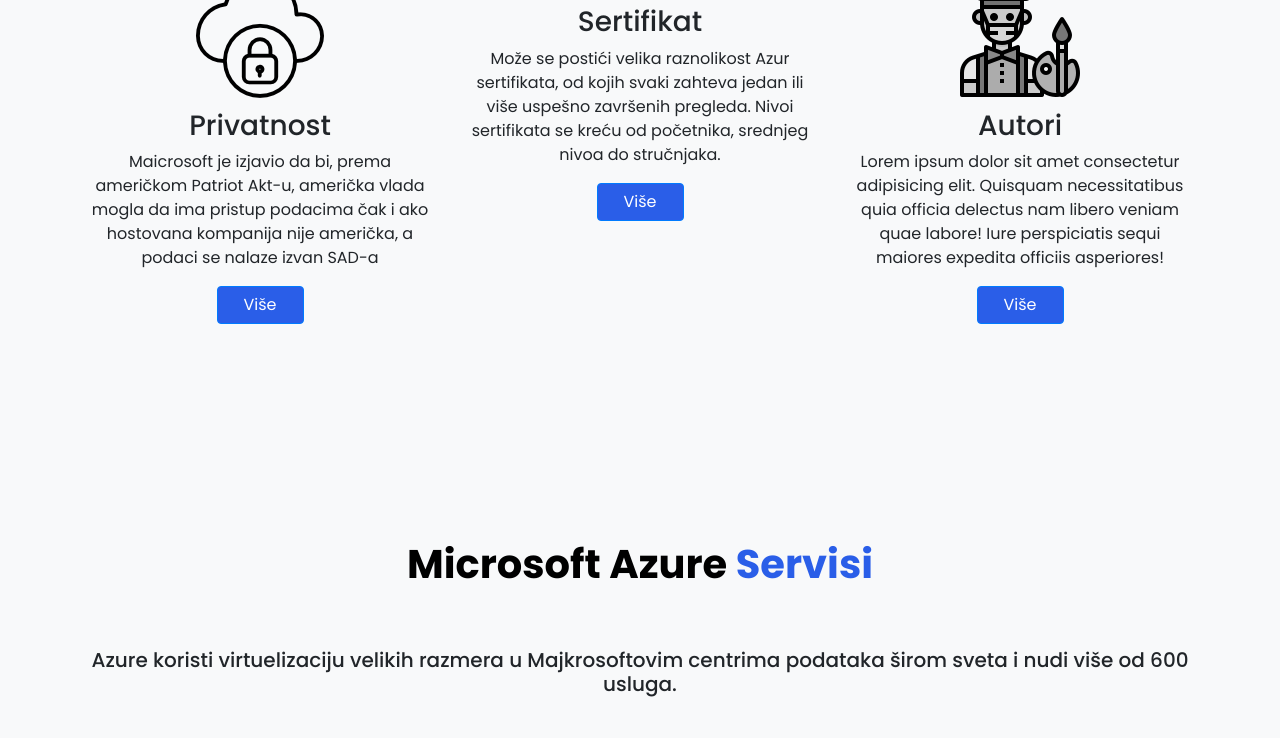
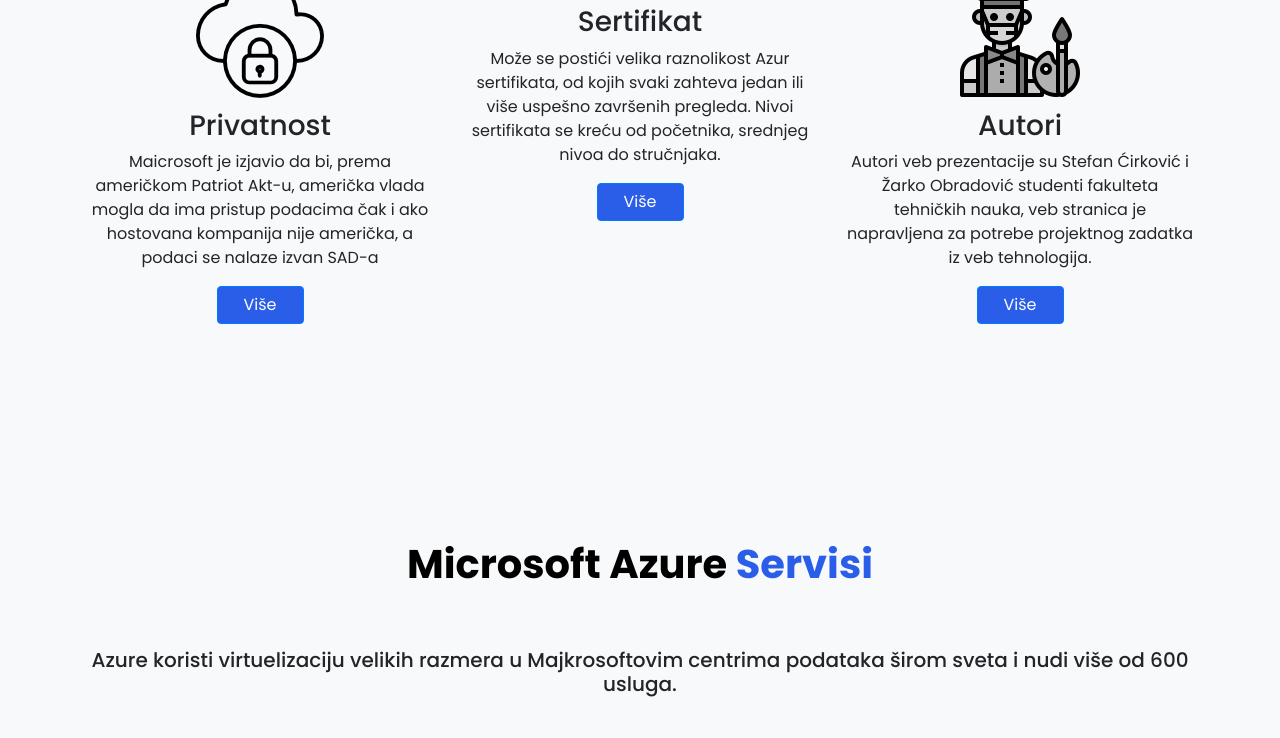
Before and after one commit to zarkoobradovic/WebTehnologijeProjekat, a plain HTML site: page Azure1/index.html in a window 1280 px wide. Shown: the part 1455-2193 px from the top of the page. Drawn offline with nearby package versions, Linux system fonts and the light colour scheme.

Commit message:
Izmene na sekciji pregled i na sekciji privatnost

```diff
--- a/Azure1/index.html
+++ b/Azure1/index.html
@@ -170,9 +170,9 @@
                 <div class="col-12 col-md-6 col-lg-4 col-md-4 p-3">
                     <img class="d-md-inline img-fluid" src="./img/autori_.png" alt="Slika se ucitava">
                     <h3 class="mt-2">Autori</h3>
-                    <p>Lorem ipsum dolor sit amet consectetur adipisicing elit. Quisquam necessitatibus quia officia
-                        delectus nam libero veniam quae labore! Iure perspiciatis sequi maiores expedita officiis
-                        asperiores!</p>
+                    <p>Autori veb prezentacije su Stefan Ćirković i Žarko Obradović studenti fakulteta tehničkih nauka,
+                        veb stranica je napravljena za potrebe projektnog zadatka iz veb tehnologija.
+                    </p>
                     <a href="#autori" class="btn btn-primary w-25">Više</a>
                 </div>
             </div>
@@ -1717,7 +1717,7 @@
                             savezna vlada.</p>
                     </div>
                     <div class="col-md-5  order-md-1 align-self-center text-center">
-                        <img class="img-fluid pr-5" src="./slike/katanac256.png" alt="image">
+                        <img class="img-fluid pr-5" src="./slike/katanac257.png" alt="image">
                     </div>
 
                 </div>
```
Also changed, not shown: Azure1/slike/katanac257.png (added).
